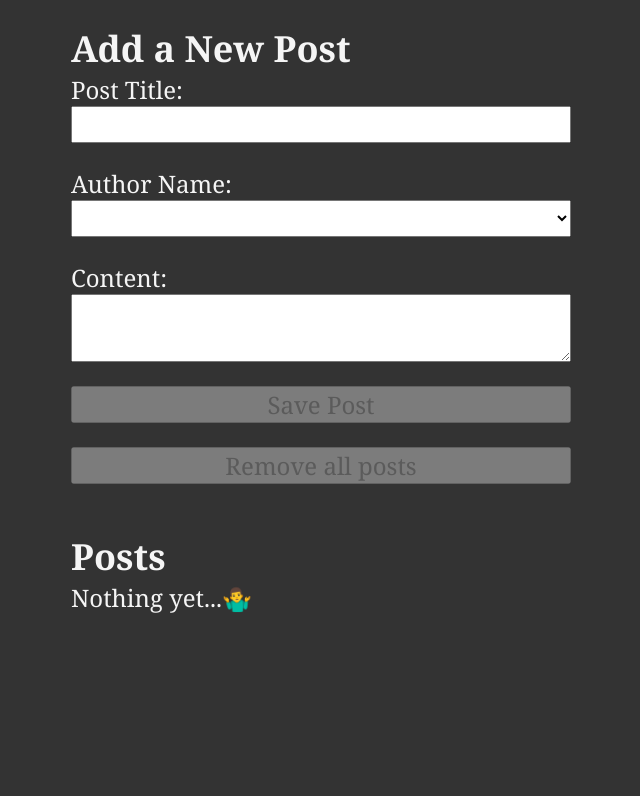
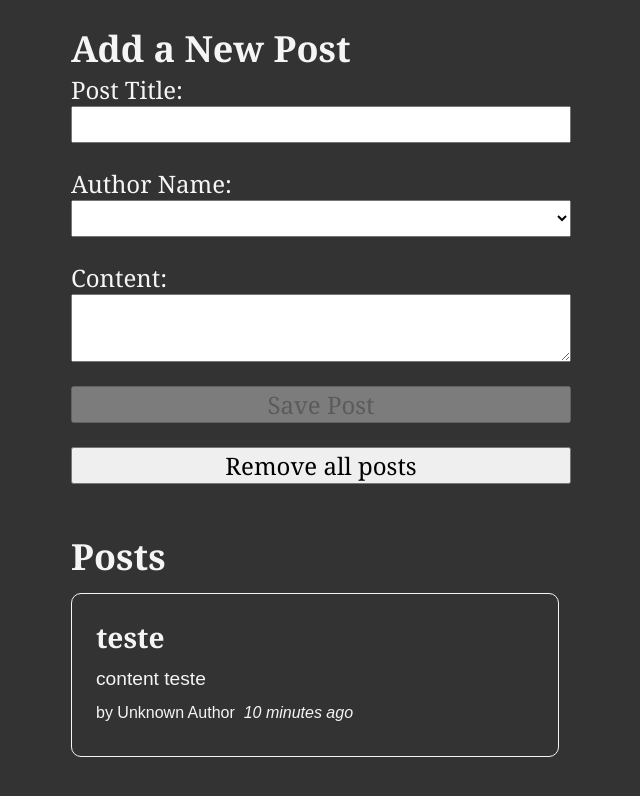
Before and after one commit to viniciusIrikawa/Redux-blog, a React (Create React App) app in the folder blog/: page / in a window 1280 px wide. Shown: the top 796 px of the page, without its empty margins (319-959 px from the left). Built offline with nearby package versions, Linux system fonts and the light colour scheme.

Commit message:
Time Ago added

```diff
--- a/blog/src/features/posts/PostList.js
+++ b/blog/src/features/posts/PostList.js
@@ -2,6 +2,7 @@ import React from 'react'
 import { useSelector } from 'react-redux'
 import PostAuthor from './PostAuthor'
 import { selectAllPosts } from './postSlice'
+import TimeAgo from './TimeAgo'
 
 const PostList = () => {
     const posts = useSelector(selectAllPosts)
@@ -12,6 +13,7 @@ const PostList = () => {
             <p> {post.content.substring(0, 100)} </p>
             <p className='postCredit'>
               <PostAuthor userId={post.userId}/>
+              <TimeAgo timestamp={post.date}/>
             </p>
         </article>
     ))
--- /dev/null
+++ b/blog/src/features/posts/TimeAgo.js
@@ -0,0 +1,20 @@
+import React from 'react'
+import { parseISO, formatDistanceToNow } from 'date-fns'
+
+const TimeAgo = ({ timestamp }) => {
+
+    let timeAgo = ''
+    if(timestamp){
+        const date = parseISO(timestamp)
+        const timePeriod = formatDistanceToNow(date)
+        timeAgo = `${timePeriod} ago`
+    }
+
+  return (
+    <span title={timestamp}>
+        &nbsp; <i> {timeAgo} </i>
+    </span>
+  )
+}
+
+export default TimeAgo
--- a/blog/src/features/posts/postSlice.js
+++ b/blog/src/features/posts/postSlice.js
@@ -1,6 +1,13 @@
 import { createSlice, nanoid } from '@reduxjs/toolkit'
+import { sub } from 'date-fns'
 
-const initialState = []
+
+const initialState = [{
+    id: '1',
+    title: 'teste',
+    content: 'content teste',
+    date: sub(new Date(), {minutes: 10}).toISOString()
+}]
 
 const postSlice = createSlice({
     name: 'posts',
@@ -10,12 +17,13 @@ const postSlice = createSlice({
             reducer(state, action){
                 state.unshift(action.payload)
             },
-            prepare(title, content, userId){
+            prepare(title, content, userId, date){
                 return{
                     payload: {
                         id: nanoid(),
                         title,
                         content,
+                        date: new Date().toISOString(),
                         userId
                     }
                 }
--- /dev/null
+++ b/package.json
@@ -0,0 +1,5 @@
+{
+  "dependencies": {
+    "date-fns": "^2.29.1"
+  }
+}
```
Also changed, not shown: 1 other file (tests, documents, lock files or other folders).
